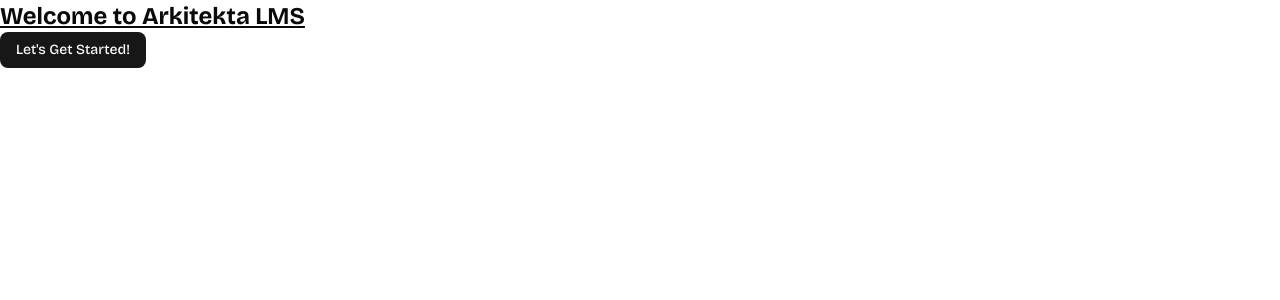
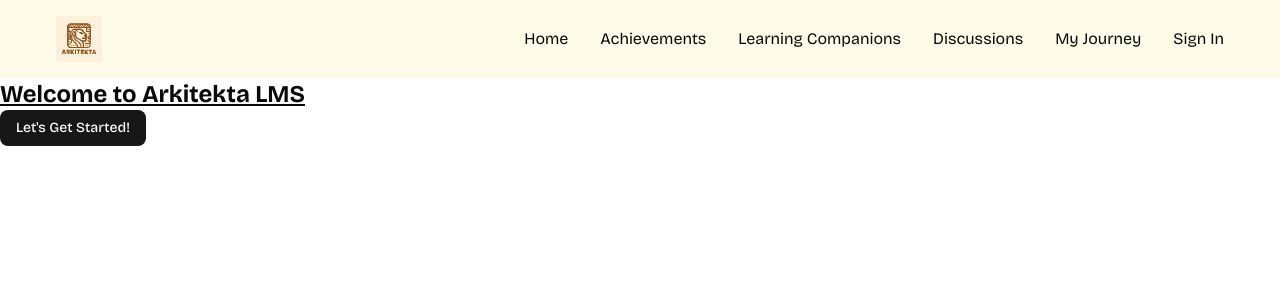
Before and after one commit to joules65/Arkitekta-LMS, a Next.js app: page / in a window 1280 px wide. Shown: the top 300 px of the page. Built offline with nearby package versions, Linux system fonts and the light colour scheme.

Commit message:
Routing Files Added

```diff
--- a/app/globals.css
+++ b/app/globals.css
@@ -170,7 +170,7 @@
     @apply bg-primary text-white rounded-xl cursor-pointer px-4 py-2 flex items-center gap-2;
   }
   .navbar {
-    @apply flex items-center justify-between mx-auto w-full px-14 py-4 bg-white max-sm:px-4;
+    @apply flex items-center justify-between mx-auto w-full px-14 py-4 bg-yellow-50 max-sm:px-4;
   }
   .btn-signin {
     @apply border border-black rounded-4xl px-4 py-2.5 text-sm font-semibold flex items-center gap-2 cursor-pointer;
--- a/app/layout.tsx
+++ b/app/layout.tsx
@@ -1,6 +1,7 @@
 import type { Metadata } from "next";
 import { Bricolage_Grotesque } from "next/font/google";
 import "./globals.css";
+import Navbar from "@/components/navbar";
 
 const bricolage = Bricolage_Grotesque({
   variable: "--font-bricolage",
@@ -19,7 +20,10 @@
 }>) {
   return (
     <html lang="en">
-      <body className={`${bricolage.variable} antialiased`}>{children}</body>
+      <body className={`${bricolage.variable} antialiased`}>
+      <Navbar />
+      {children}
+      </body>
     </html>
   );
 }
--- /dev/null
+++ b/components/navbar.tsx
@@ -0,0 +1,30 @@
+import React from 'react';
+import Link from "next/link";
+import Image from "next/image";
+
+const Navbar = () => {
+    return (
+        <nav className="navbar">
+            <Link href="/">
+                <div className="flex items-center gap-3 cursor-pointer">
+                    <Image
+                        src="/images/logo.svg"
+                        alt="logo"
+                        width={46}
+                        height={46}
+                    />
+                </div>
+            </Link>
+            <div className="flex items-center gap-8">
+                <p>Home</p>
+                <p>Achievements</p>
+                <p>Learning Companions</p>
+                <p>Discussions</p>
+                <p>My Journey</p>
+                <p>Sign In</p>
+            </div>
+        </nav>
+    );
+};
+
+export default Navbar;
```
